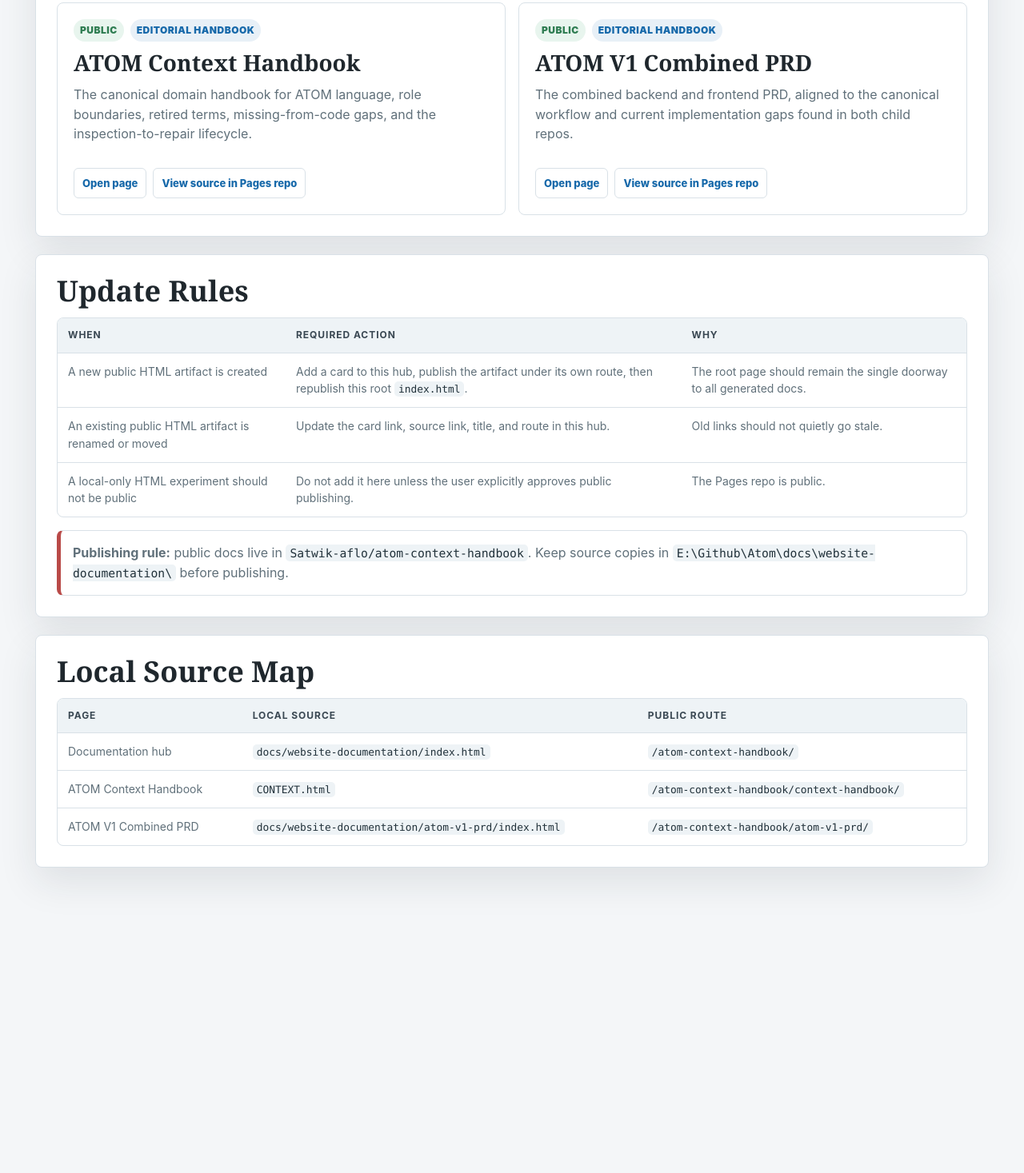
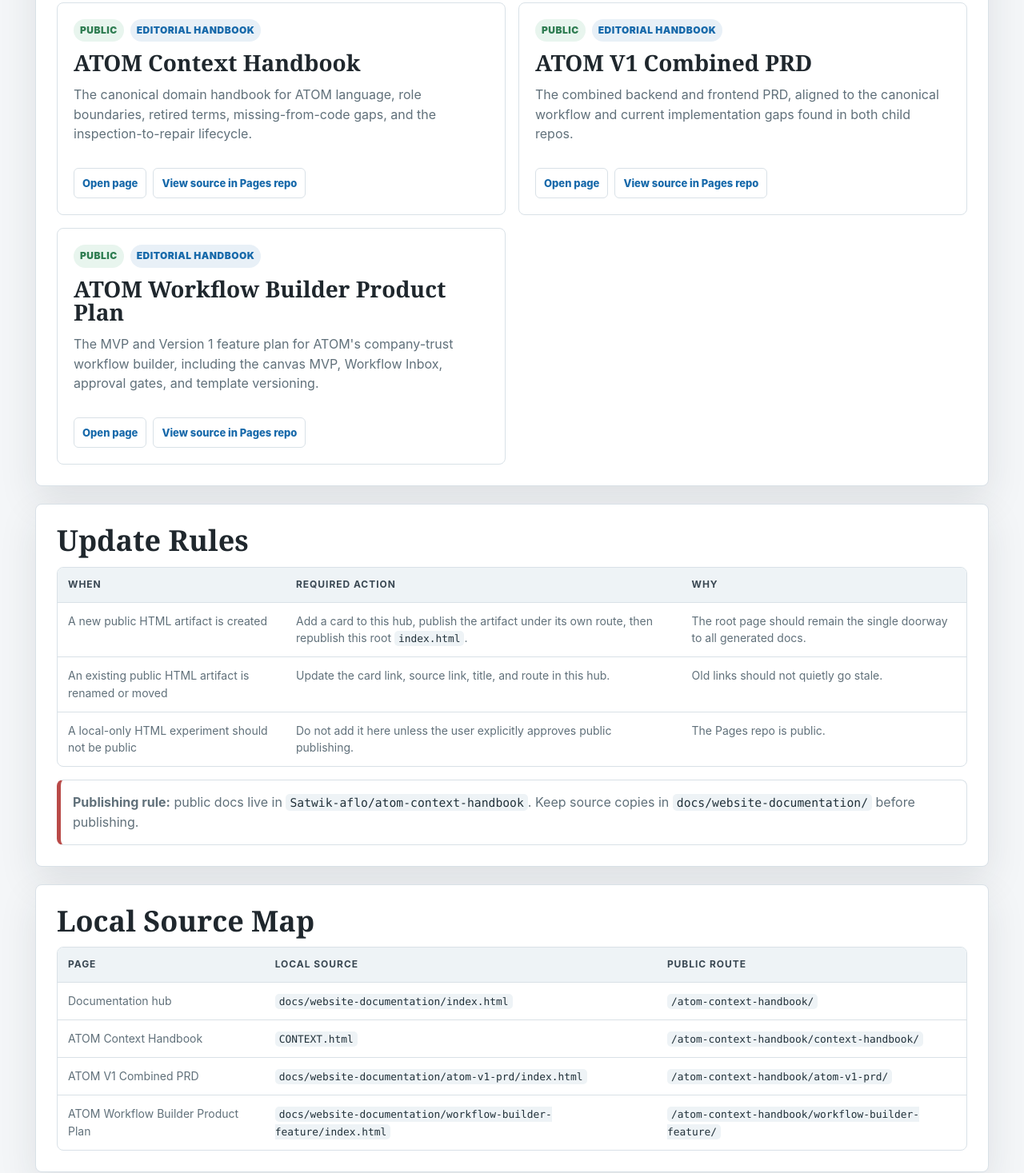
Before and after one commit to Satwik-aflo/atom-context-handbook, a plain HTML site: page index.html in a window 1280 px wide. Shown: the part 676-2143 px from the top of the page at 80% size. Before the commit the page ends 1871 px from the top, so only its background shows below. Drawn offline with Linux system fonts and the light colour scheme.

Commit message:
Update documentation hub for workflow builder plan

```diff
--- a/index.html
+++ b/index.html
@@ -388,7 +388,7 @@
       </div>
       <aside class="hero-side">
         <div class="metric">
-          <strong>2</strong>
+          <strong>3</strong>
           <span>Published reference pages</span>
         </div>
         <div class="metric">
@@ -427,6 +427,19 @@
             <a href="https://github.com/Satwik-aflo/atom-context-handbook/blob/main/atom-v1-prd/index.html">View source in Pages repo</a>
           </div>
         </article>
+
+        <article class="doc-card">
+          <div class="meta-row">
+            <span class="pill public">Public</span>
+            <span class="pill source">Editorial Handbook</span>
+          </div>
+          <a class="title" href="./workflow-builder-feature/">ATOM Workflow Builder Product Plan</a>
+          <p>The MVP and Version 1 feature plan for ATOM's company-trust workflow builder, including the canvas MVP, Workflow Inbox, approval gates, and template versioning.</p>
+          <div class="actions">
+            <a href="./workflow-builder-feature/">Open page</a>
+            <a href="https://github.com/Satwik-aflo/atom-context-handbook/blob/main/workflow-builder-feature/index.html">View source in Pages repo</a>
+          </div>
+        </article>
       </div>
     </section>
 
@@ -461,7 +474,7 @@
         </table>
       </div>
       <div class="note">
-        <p><strong>Publishing rule:</strong> public docs live in <code>Satwik-aflo/atom-context-handbook</code>. Keep source copies in <code>E:\Github\Atom\docs\website-documentation\</code> before publishing.</p>
+        <p><strong>Publishing rule:</strong> public docs live in <code>Satwik-aflo/atom-context-handbook</code>. Keep source copies in <code>docs/website-documentation/</code> before publishing.</p>
       </div>
     </section>
 
@@ -492,6 +505,11 @@
               <td><code>docs/website-documentation/atom-v1-prd/index.html</code></td>
               <td><code>/atom-context-handbook/atom-v1-prd/</code></td>
             </tr>
+            <tr>
+              <td>ATOM Workflow Builder Product Plan</td>
+              <td><code>docs/website-documentation/workflow-builder-feature/index.html</code></td>
+              <td><code>/atom-context-handbook/workflow-builder-feature/</code></td>
+            </tr>
           </tbody>
         </table>
       </div>
```
